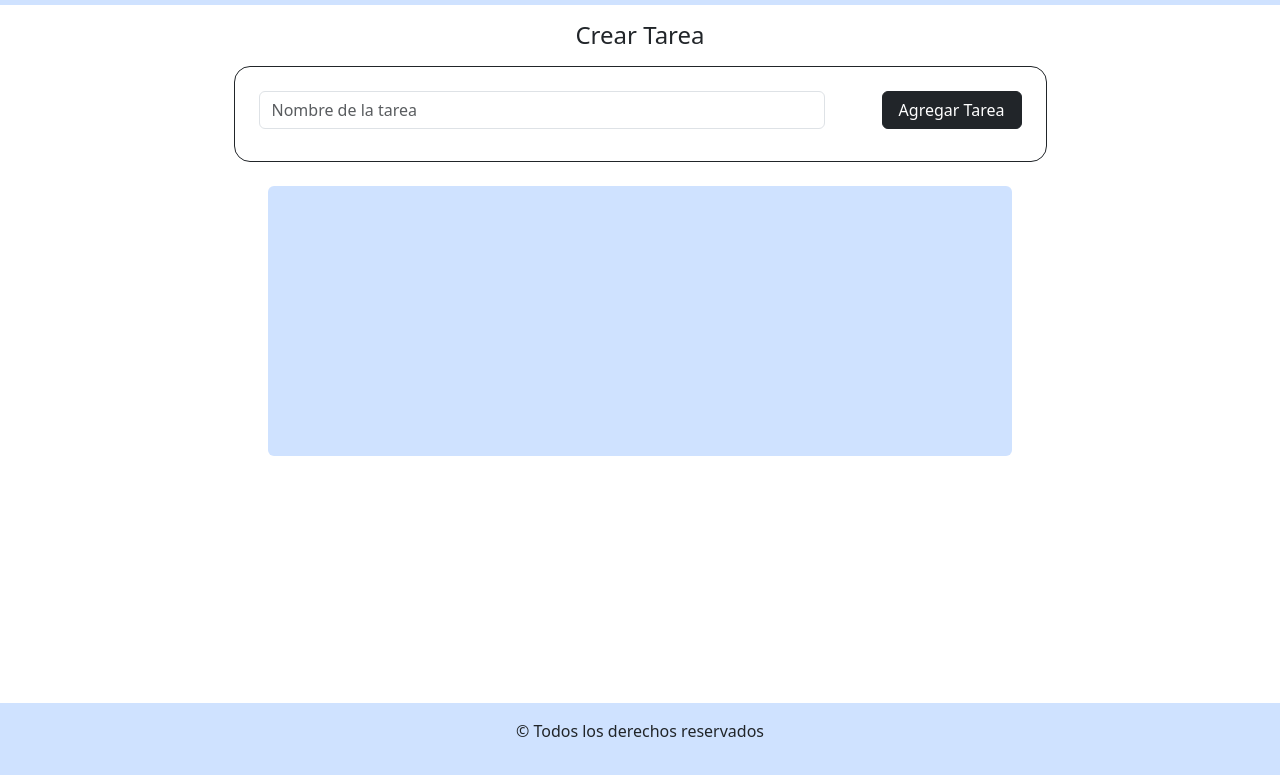
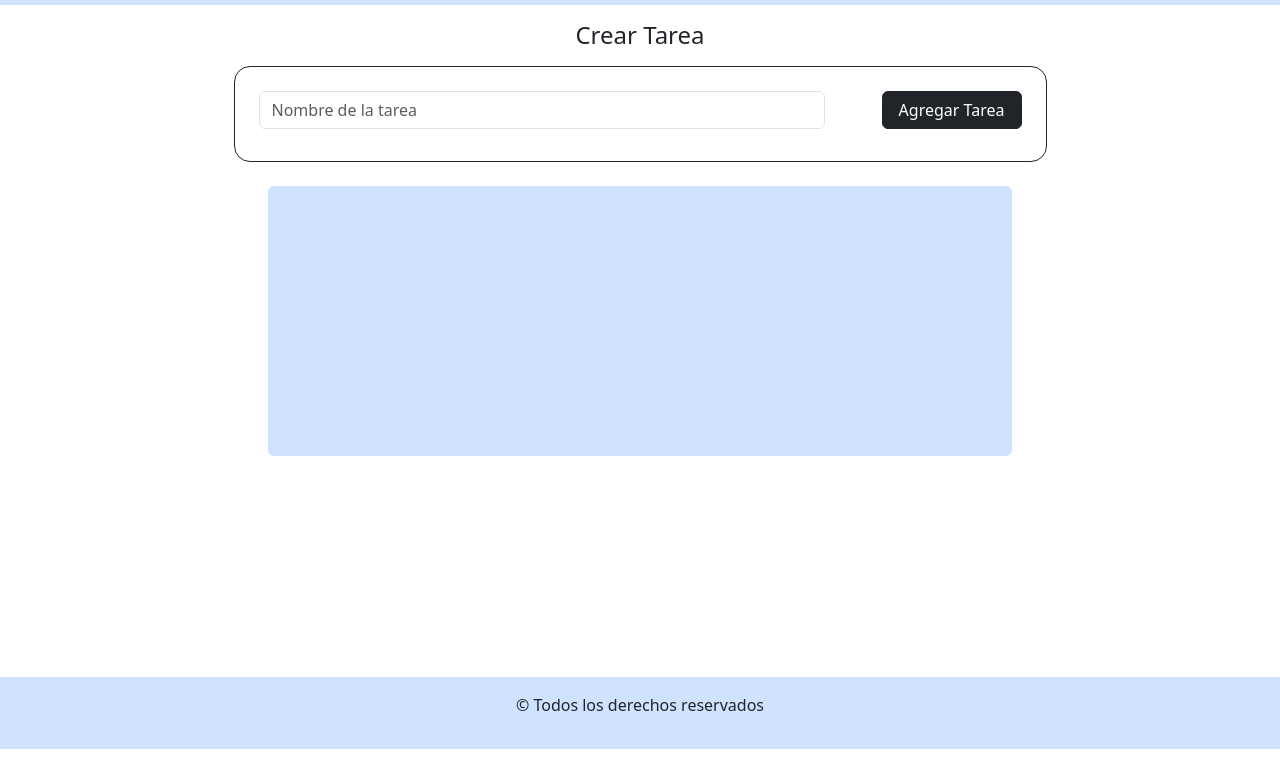
Before and after one commit to anasoledad/tp5-ejercicio3-js, a plain HTML site: page index.html in a window 1280 px wide. Shown: the part 51-826 px from the top of the page. After the commit the page ends 800 px from the top, so only its background shows below. Drawn offline with nearby package versions, Linux system fonts and the light colour scheme.

```diff
--- a/css/style.css
+++ b/css/style.css
@@ -1,5 +1,11 @@
-main{
-    min-height: calc(100vh - 56px - 78px);
+
+body{
+    display: flex;
+    flex-direction: column;
+    min-height: 100vh;
+}
+footer{
+    margin-top: auto;
 }
 ul {
     list-style: none;
@@ -20,5 +26,4 @@ ul {
         min-height: 270px;
         min-width: 302px;
     }
-
 }
```
Also changed, not shown: 1 other file.
